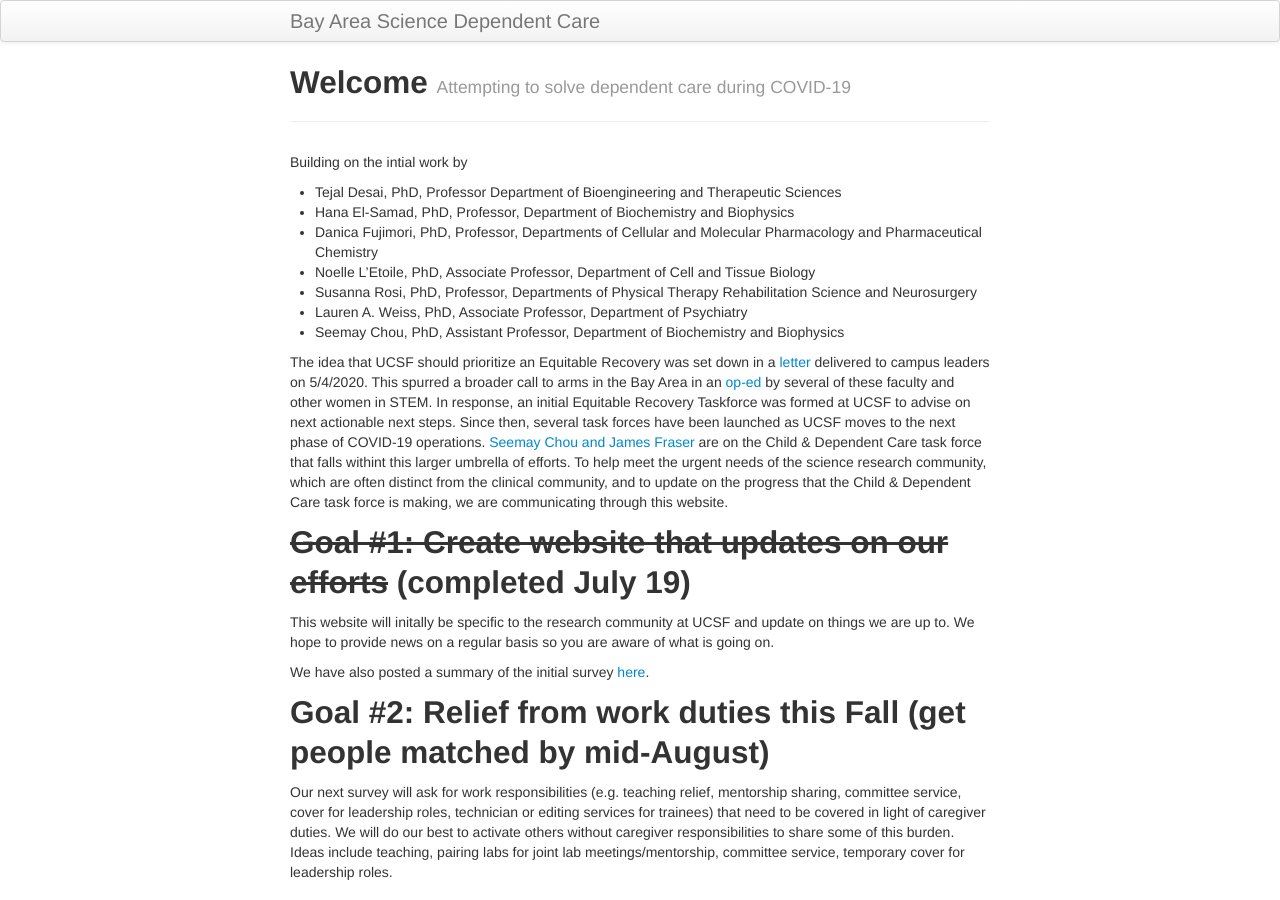
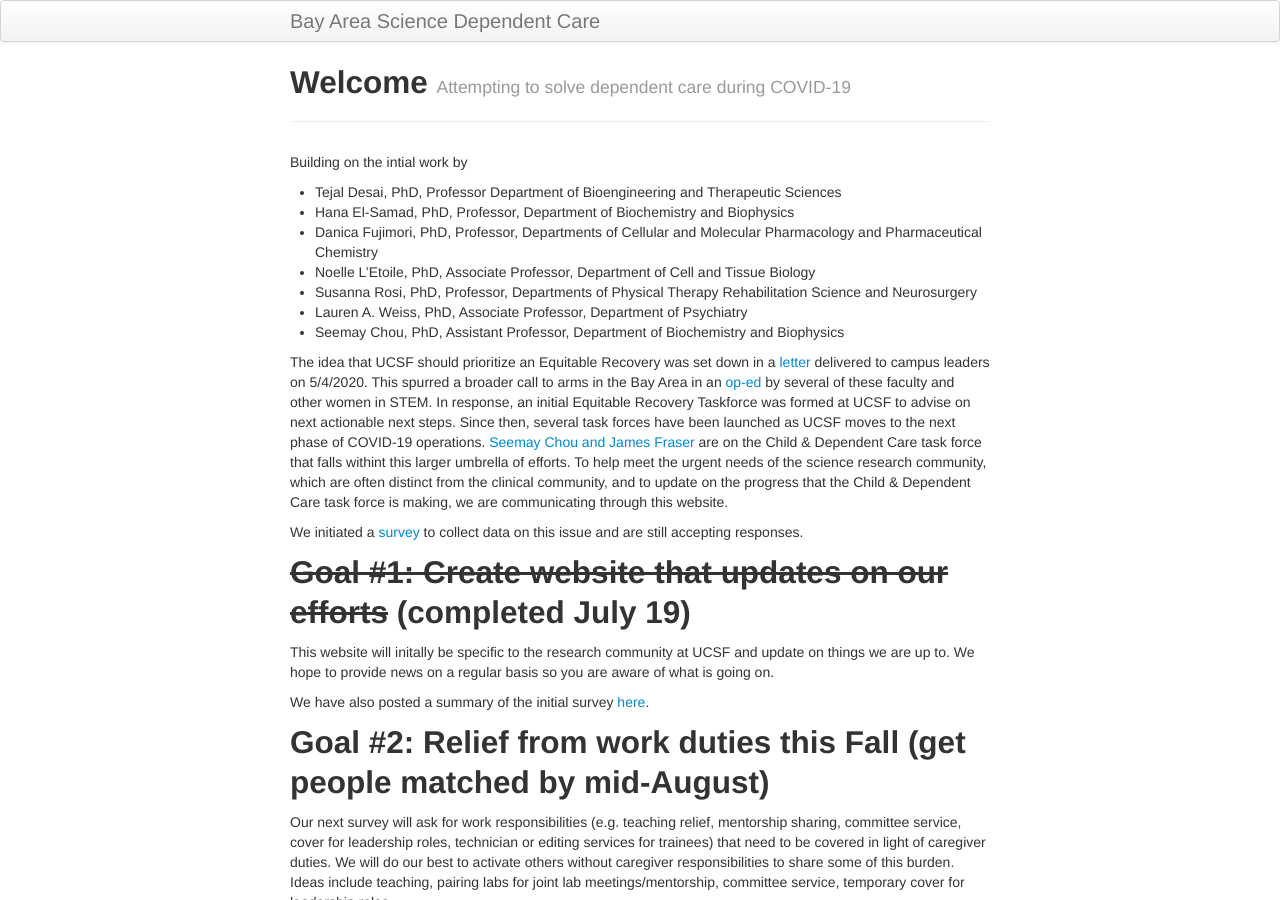
Before and after one commit to fraserlab/sci-dependentcare, a Jekyll site: the page built from index.md, in a window 1280 px wide and 900 px high. Built offline with Jekyll 4.4.1, drawn with Linux system fonts in a browser that asks for light colours.

Commit message:
added survey

```diff
--- a/index.md
+++ b/index.md
@@ -15,6 +15,8 @@ Building on the intial work by
 * Seemay Chou, PhD, Assistant Professor, Department of Biochemistry and Biophysics
 
 The idea that UCSF should prioritize an Equitable Recovery was set down in a [letter](https://docs.google.com/document/d/1hyuL_n6lnId7bi0sOwUi0FYE5cyNfYE41ohybmYY6XQ/edit) delivered to campus leaders on 5/4/2020. This spurred a broader call to arms in the Bay Area in an [op-ed](https://www.sfchronicle.com/opinion/openforum/article/Enabling-economic-and-equitable-recovery-in-the-15293604.php) by several of these faculty and other women in STEM. In response, an initial Equitable Recovery Taskforce was formed at UCSF to advise on next actionable next steps. Since then, several task forces have been launched as UCSF moves to the next phase of COVID-19 operations. [Seemay Chou and James Fraser](mailto:seemayandjames@fraserlab.com) are on the Child & Dependent Care task force that falls withint this larger umbrella of efforts. To  help meet the urgent needs of the science research community, which are often distinct from the clinical community, and to update on the progress that the Child & Dependent Care task force is making, we are communicating through this website.
+
+We initiated a [survey](https://docs.google.com/forms/d/e/1FAIpQLSeZ63IWCKnT_Wydq5tWcjA5qQVQ4DM9Z1pDhjgFRDm2j1QznA/viewform) to collect data on this issue and are still accepting responses.
 
 ## ~~Goal #1: Create website that updates on our efforts~~ (completed July 19)
 
```
